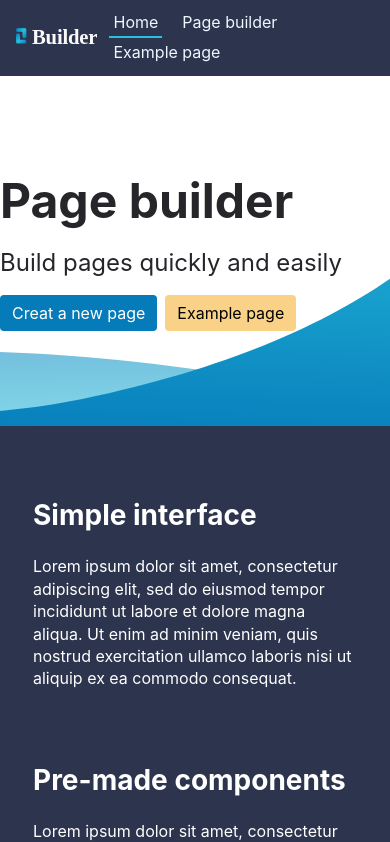
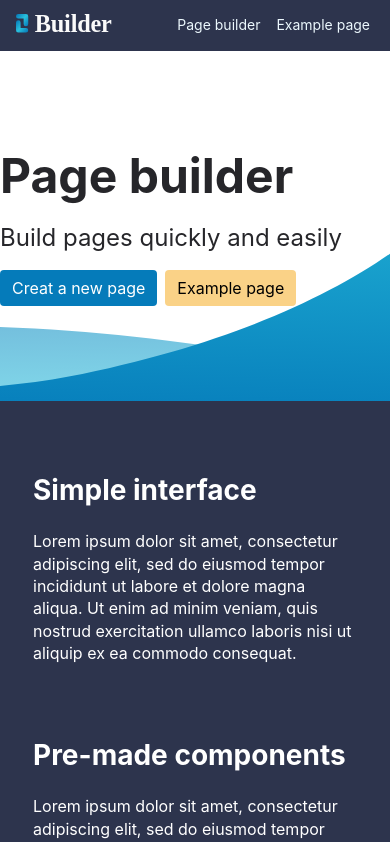
Before and after one commit to ejgoodwin/page-builder, a React (Create React App) app: page / in a window 390 px wide. Shown: the top 842 px of the page. Built offline with nearby package versions, Linux system fonts and the light colour scheme.

Commit message:
responsive styling for heading

```diff
--- a/src/App.css
+++ b/src/App.css
@@ -121,10 +121,15 @@ img {
   border-bottom: 2px solid transparent;
   color: #ECF8FD;
   display: inline-block;
-  margin: 0 .5rem;
+  font-size: 0.875rem;
+  margin: 0 .25rem;
   padding: .25rem .25rem;
   text-decoration: none;
   transition: .1s;
+}
+
+.header__link:last-of-type {
+  margin-right: 0;
 }
 
 .header__link:hover {
@@ -708,6 +713,11 @@ img {
   .pb-section-item {
     display: grid;
   }
+
+  .header__link {
+    font-size: 1rem;
+    margin: 0 .5rem;
+  }
 }
 
 @media screen and (min-width: 1000px) {
--- a/src/components/Header.js
+++ b/src/components/Header.js
@@ -15,7 +15,6 @@ const Header = () => {
 				<img src={logo} alt='Logo' />
 			</Link>
 			<nav>
-				<NavLink className="header__link" to="/" style={({ isActive }) => checkActiveLink(isActive)}>Home</NavLink>
 				<NavLink className="header__link" to="/page-builder" style={({ isActive }) => checkActiveLink(isActive)}>Page builder</NavLink>
 				<NavLink className="header__link" to="/example-page" style={({ isActive }) => checkActiveLink(isActive)}>Example page</NavLink>
 			</nav>
```
